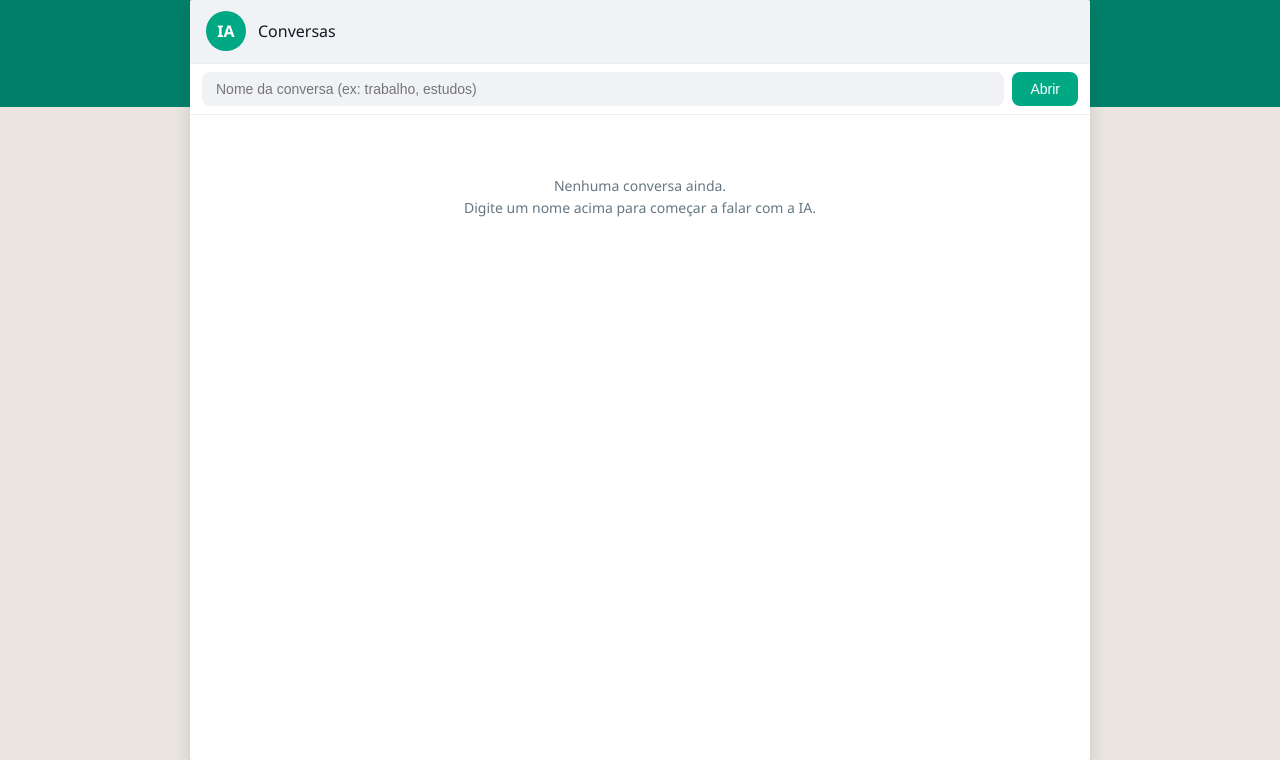
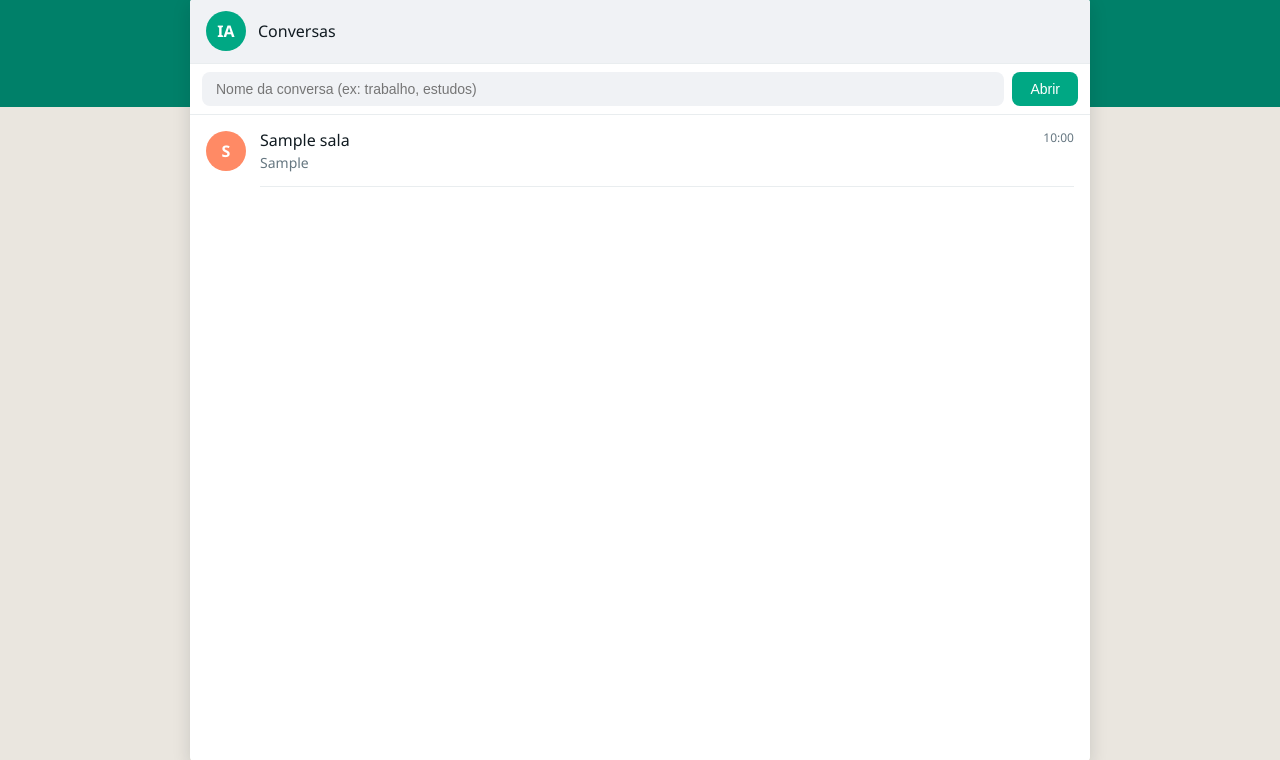
Before and after one commit to Markosalves12/ChatcomLLm, a Django app: page /chat/ in a window 1280 px wide. Shown: the part 20-780 px from the top of the page. Run offline with Django 5.2, Linux system fonts and the light colour scheme; tables that the repository leaves empty hold one stand-in row (values such as "Sample post").

Commit message:
Persistência assíncrona das mensagens no SQLite: chat/templates/chat/index.html

```diff
--- a/chat/templates/chat/index.html
+++ b/chat/templates/chat/index.html
@@ -81,6 +81,7 @@
     <div class="lista" id="lista"></div>
 </div>
 
+{{ salas|json_script:"salas-data" }}
 <script>
     const cores = ["#00a884", "#53bdeb", "#ff8a65", "#a78bfa", "#f59e0b", "#ef4444", "#10b981"];
     const corDe = n => cores[[...n].reduce((a, c) => a + c.charCodeAt(0), 0) % cores.length];
@@ -97,15 +98,14 @@
     input.addEventListener("keyup", e => { if (e.key === "Enter") abrir(input.value); });
     document.querySelector("#btn-abrir").onclick = () => abrir(input.value);
 
-    const salas = JSON.parse(localStorage.getItem("salas") || "{}");
-    const nomes = Object.keys(salas).sort((a, b) => salas[b].quando - salas[a].quando);
+    const salas = JSON.parse(document.getElementById("salas-data").textContent);
     const lista = document.querySelector("#lista");
 
-    if (!nomes.length) {
+    if (!salas.length) {
         lista.innerHTML = '<div class="vazio">Nenhuma conversa ainda.<br>Digite um nome acima para começar a falar com a IA.</div>';
     }
-    nomes.forEach(nome => {
-        const s = salas[nome];
+    salas.forEach(s => {
+        const nome = s.nome;
         const hora = new Date(s.quando).toLocaleTimeString("pt-BR", {hour: "2-digit", minute: "2-digit"});
         const a = document.createElement("a");
         a.className = "item";
```
